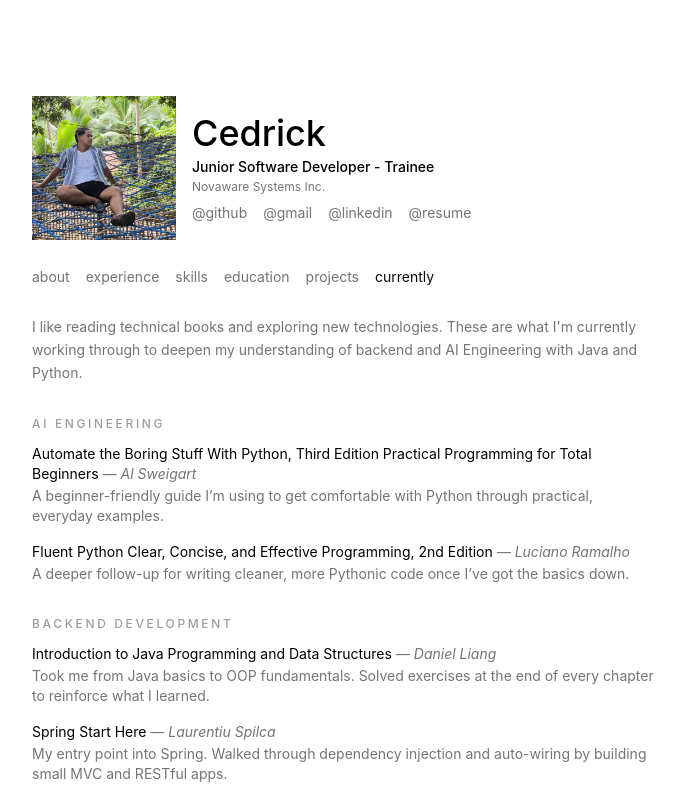
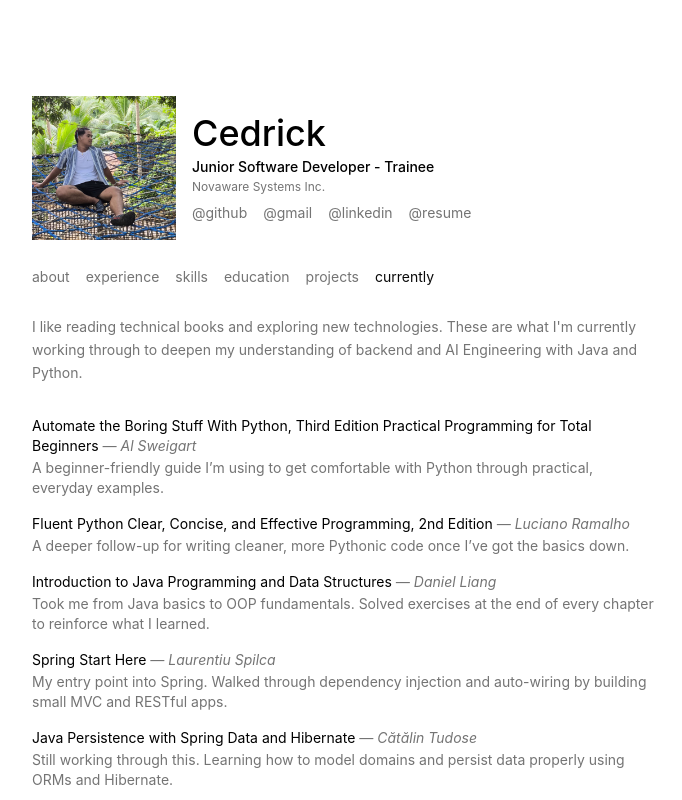
Before and after one commit to Cedrickkk/hulaanmo, a React (Vite) app: page /currently in a window 1280 px wide. Shown: the top 800 px of the page, without its empty margins (296-978 px from the left). Built offline with nearby package versions, Linux system fonts and the light colour scheme.

Commit message:
remove subtitle organization for book entries

```diff
--- a/src/routes/currently.tsx
+++ b/src/routes/currently.tsx
@@ -13,10 +13,7 @@ function RouteComponent() {
         what I'm currently working through to deepen my understanding of backend
         and AI Engineering with Java and Python.
       </p>
-      <div className="space-y-3">
-        <p className="text-xs font-medium uppercase tracking-[0.22em] text-muted-foreground/70">
-          AI Engineering
-        </p>
+      <div className="space-y-4">
         <ul className="space-y-4">
           {python.map(({ title, author, note, link }) => (
             <li key={title} className="flex flex-col gap-y-0.5">
@@ -36,11 +33,6 @@ function RouteComponent() {
             </li>
           ))}
         </ul>
-      </div>
-      <div className="space-y-3">
-        <p className="text-xs font-medium uppercase tracking-[0.22em] text-muted-foreground/70">
-          Backend Development
-        </p>
         <ul className="space-y-4">
           {java.map(({ title, author, note, link }) => (
             <li key={title} className="flex flex-col gap-y-0.5">
```
